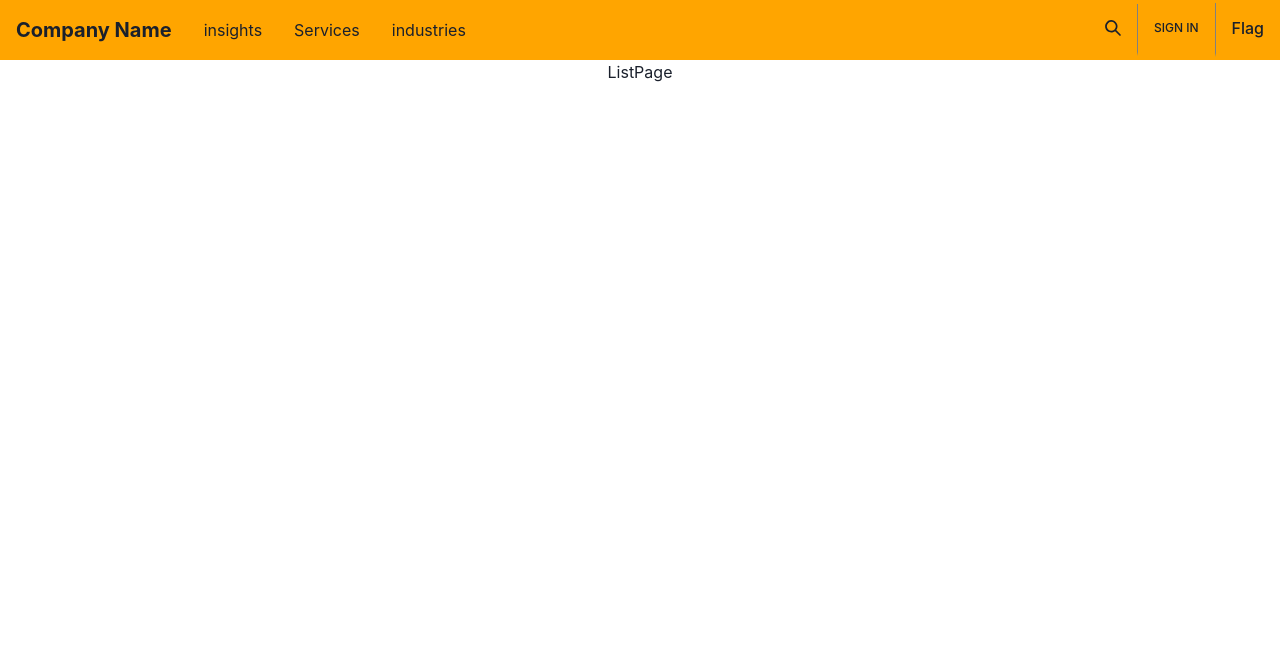
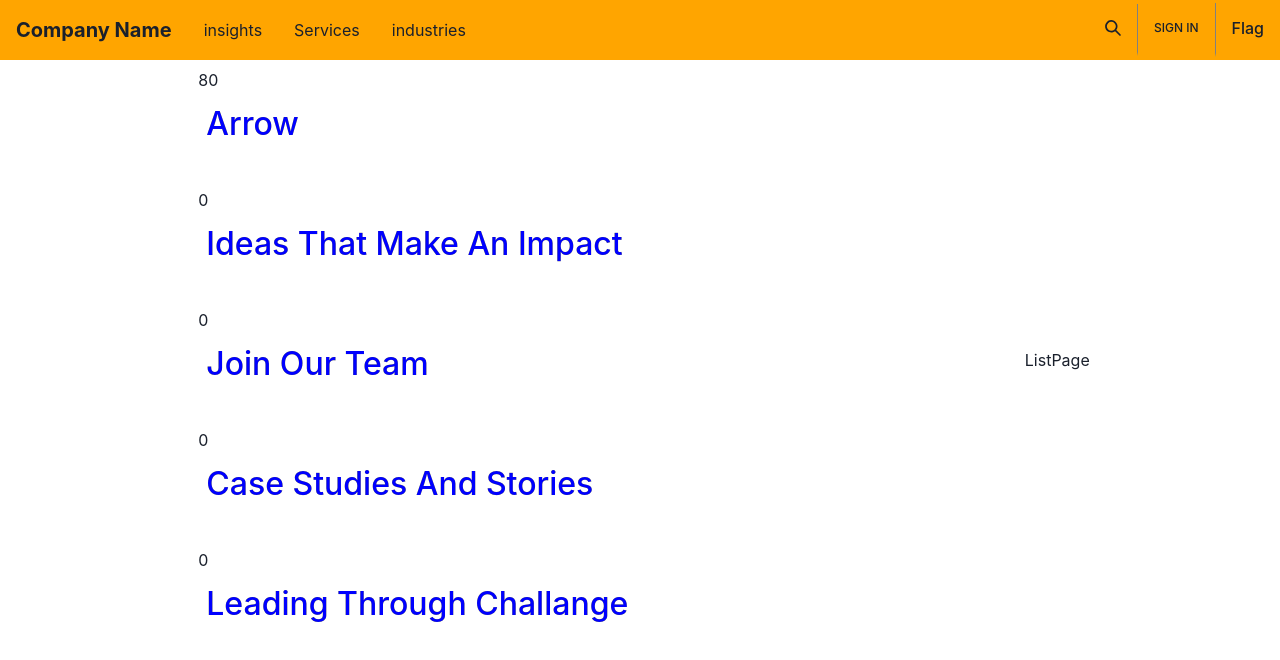
Before and after one commit to NidhitheCoder/advanced-react, a React (Create React App) app in the folder vegitable-theme-app/: page / in a window 1280 px wide. Shown: the top 660 px of the page. Built offline with nearby package versions, Linux system fonts and the light colour scheme.

Commit message:
feat: set navitems to the home page screen

```diff
--- a/vegitable-theme-app/src/components/NavigateItem.tsx
+++ b/vegitable-theme-app/src/components/NavigateItem.tsx
@@ -3,11 +3,10 @@ import Card from '../shared/Card';
 
 type Items = {
   title: string;
-  subtitle: string;
-  link: string;
+  progress: string;
 };
 
-const NavigateItem = ({ title, subtitle, link }: Items) => {
+const NavigateItem = ({ title, progress}: Items) => {
   return (
     <Flex
       direction="column"
@@ -15,6 +14,7 @@ const NavigateItem = ({ title, subtitle, link }: Items) => {
       p={2}
       textOverflow="ellipsis"
     >
+      <div className="progress">{progress}</div>
       <Text
         as="mark"
         borderRadius={8}
--- a/vegitable-theme-app/src/pages/Homepage.tsx
+++ b/vegitable-theme-app/src/pages/Homepage.tsx
@@ -1,6 +1,7 @@
 import { Flex } from '@chakra-ui/react';
 import { Link } from 'react-router-dom';
 import Navbar from '../components/Navbar';
+import NavigateItem from '../components/NavigateItem';
 
 const Homepage = () => {
     return (
@@ -12,6 +13,13 @@ const Homepage = () => {
             flexWrap="wrap"
         >
             <Navbar />
+            <div>
+                <NavigateItem title="Arrow" progress="80" />
+                <NavigateItem title="Ideas that make an impact" progress="0" />
+                <NavigateItem title="Join our team" progress="0" />
+                <NavigateItem title="Case studies and stories" progress="0" />
+                <NavigateItem title="Leading through challange" progress="0" />
+            </div>
             <Link to="/list">ListPage</Link>
         </Flex>
     );
```
